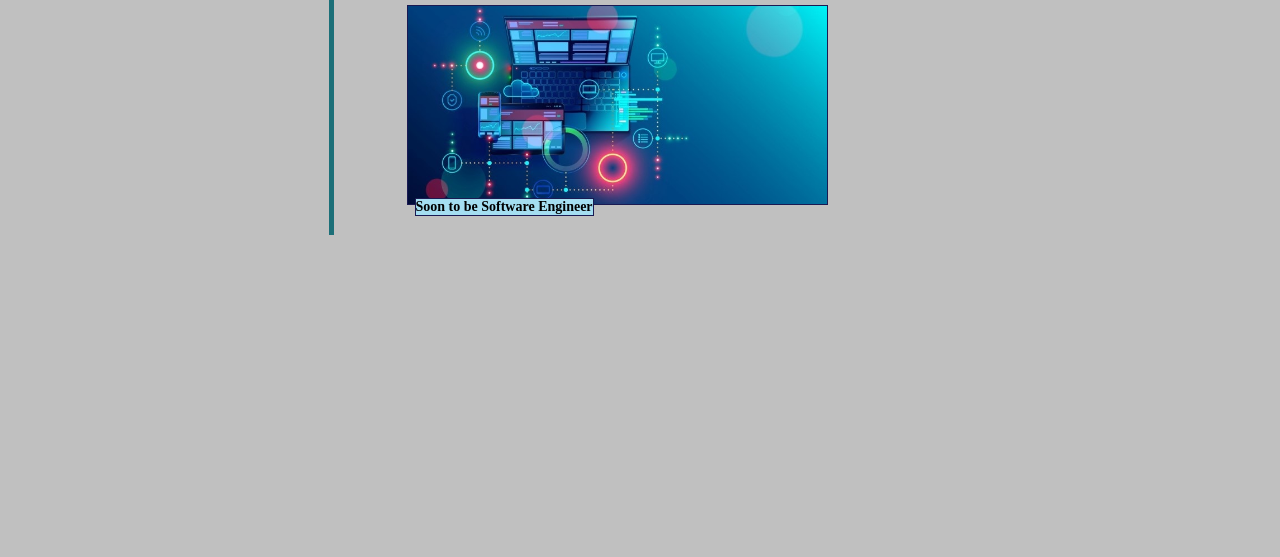
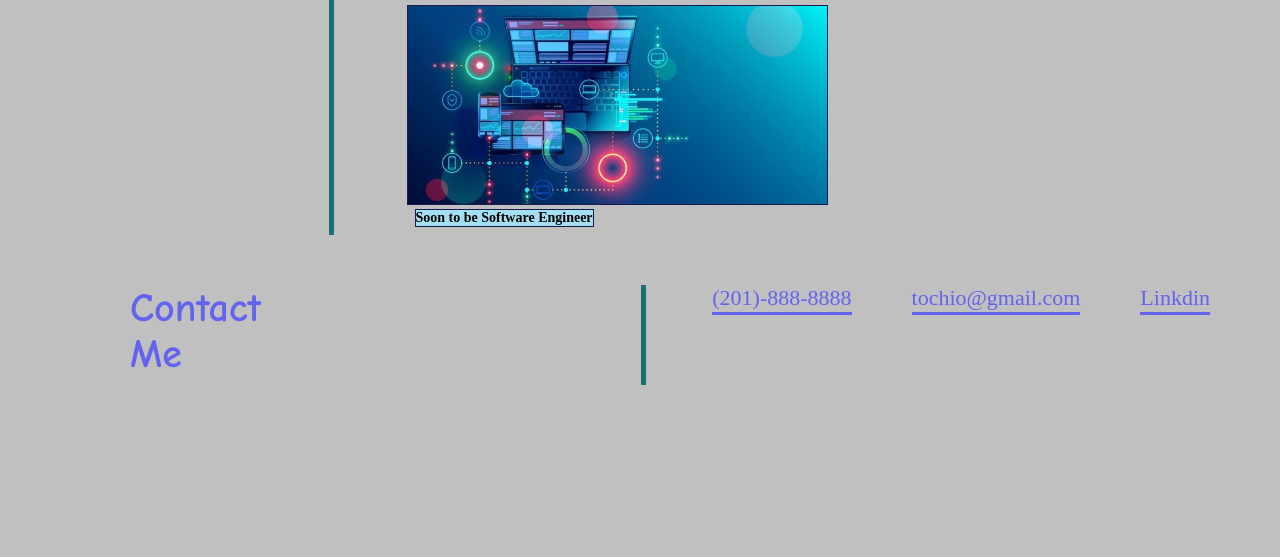
Before and after one commit to Tochio12/challenge-2-professional-portfolio, a plain HTML site: page index.html in a window 1280 px wide. Shown: the part 996-1553 px from the top of the page. Before the commit the page ends 1461 px from the top, so only its background shows below. Drawn offline with Linux system fonts and the light colour scheme.

Commit message:
contact me section is in the html and styled with css

```diff
--- a/assets/css/style.css
+++ b/assets/css/style.css
@@ -44,6 +44,9 @@ body {
 a{
     color: rgb(229, 216, 216);
     text-decoration: underline;
+    margin: 0px 20px;
+    text-decoration: none;
+    border-bottom: 3px solid;
 }
 /* style to the picture*/
 .picture {
@@ -107,7 +110,7 @@ p {
 }
 /*style for work section */
 
-.work-info {
+.section-info {
     display: flex;
     flex-wrap: wrap;
 }
@@ -133,7 +136,6 @@ p {
 
 figcaption {
     position: absolute;
-    margin-top: -2.4%;
     margin-left: 8px;
     font-size: 14px;
     font-weight: bold;
@@ -147,3 +149,31 @@ figcaption {
     bottom: -230px;
     right: 470px;
 }
+
+/* style for the conatct me section*/
+
+.contact-me-info {
+    flex: 150;
+}
+
+.line-3 {
+    border-right: 5px solid #1c6f78;
+    height: 100px;
+    margin-right: 36px;
+}
+
+.contact-me-info ul {
+    display: flex;
+    flex-wrap: wrap;
+    list-style: none;
+}
+
+.contact-me-info ul a {
+    margin: 0 30px;
+    font-size: 22px;
+    color: rgb(99, 99, 239);
+    text-decoration: none;
+    border-bottom: 3px solid;
+    padding-bottom: 2px;
+}
+}
--- a/index.html
+++ b/index.html
@@ -21,7 +21,7 @@
                     <a href="#work-history">Work</a>
                 </li>
                 <li>
-                    <a href="">Contact Me</a>
+                    <a href="#contact-me">Contact Me</a>
                 </li>
             </ul>
         </nav>
@@ -50,7 +50,7 @@
         <div class="flex-box">
             <h2 class="section-title"> Work</h2>
         </div>
-        <div class="work-info">
+        <div class="section-info">
             <div class="line-2"> </div>
              <!-- imgages of work-->
                 <div class="work">
@@ -69,7 +69,28 @@
                     </figure>
                 </div>
             </div>
-
+    </section>
+    <!-- contact me section -->
+    <section id="contact-me" class="about">
+        <div class="flex-box">
+            <h2 class="section-title"> Contact Me</h2>
+        </div>
+            <div class="section-info">
+                <div class="line-3"></div>
+                    <div class="contact-me-info">
+                        <ul>
+                            <li>
+                                <a href="#number">(201)-888-8888</a>
+                            </li>
+                            <li>
+                                <a href="#email">tochio@gmail.com</a>
+                            </li>
+                            <li>
+                                <a href="#linkdin">Linkdin</a>
+                            </li>
+                        </ul>
+                    </div>
+            </div>
     </section>
 
 </body>
```
